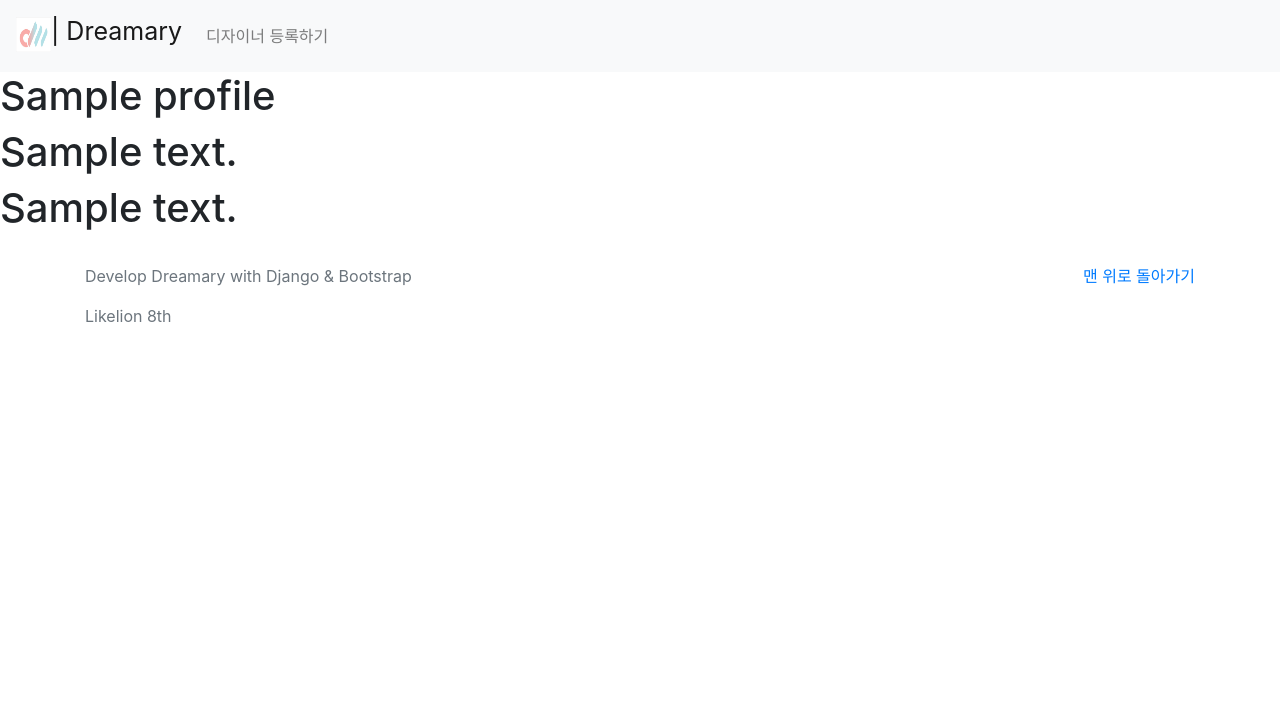
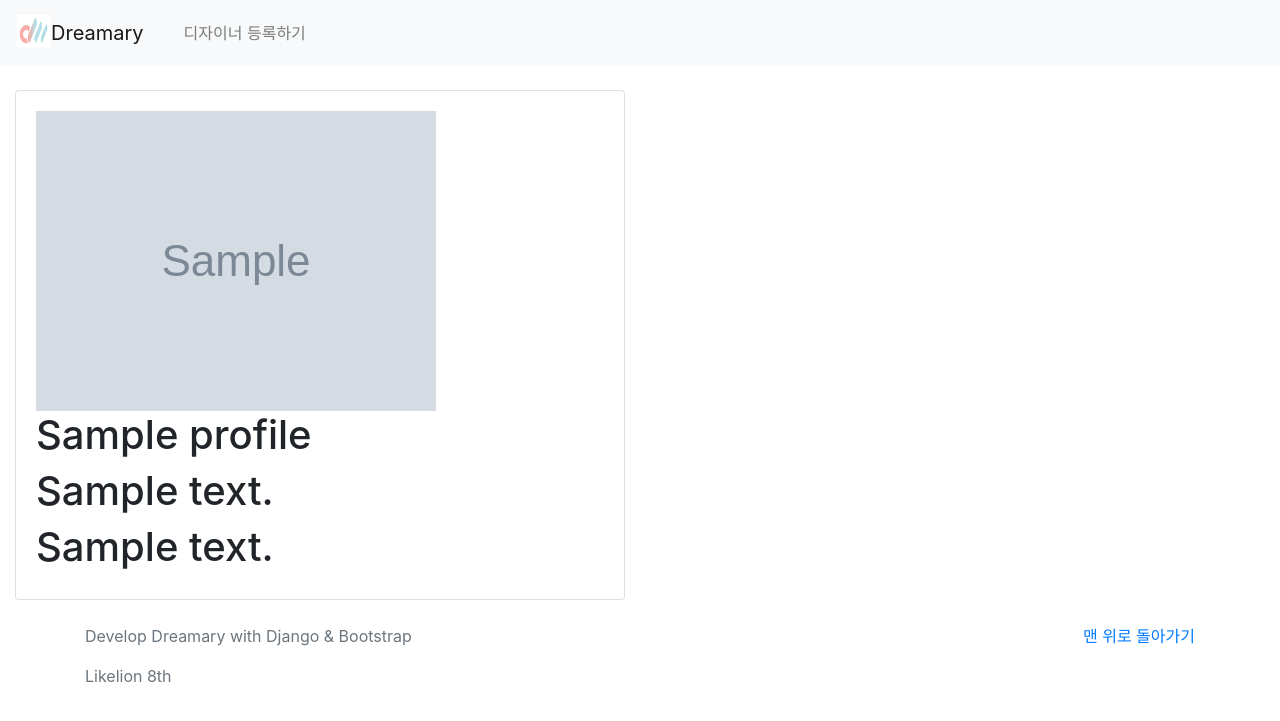
Before and after one commit to TwoShot22/Likelion_Dreamary, a Django app: page /profile/1/ in a window 1280 px wide. Shown: the top 721 px of the page. Run offline with Django 3.2, Linux system fonts and the light colour scheme; tables that the repository leaves empty hold one stand-in row (values such as "Sample post"); grey boxes marked "Sample" are stand-in pictures; some libraries are stand-ins or nearby versions.

Commit message:
Update Page Design - Not Completed

```diff
--- a/page/static/css/base.css
+++ b/page/static/css/base.css
@@ -3,7 +3,12 @@
     justify-content : space-between;
 }
 
+#logo{
+    display: flex;
+}
+
 label{
+    margin-bottom: 0rem;
     font-size : 25px;
 }
 
--- a/page/templates/base.html
+++ b/page/templates/base.html
@@ -54,8 +54,8 @@
 <body>
     <!-- Header -->
     <div id="navbar" class="navbar navbar-expand-lg navbar-light bg-light sticky-top">
-        <a class="navbar-brand" href="{% url 'home' %}"><img class="navbar-logo" src="{% static 'images/Dreamary_Logo.png' %}"
-                width="35" height="35" alt="Dreamary_Logo"><label>| Dreamary</label></a>
+        <a id="logo" class="navbar-brand align-self-center" href="{% url 'home' %}"><img class="navbar-logo" src="{% static 'images/Dreamary_Logo.png' %}"
+                width="35" height="35" alt="Dreamary_Logo"><label class="navbar-brand align-self-center">Dreamary</label></a>
         <div class="collapse navbar-collapse">
             <div class="navbar-nav">
                 <a class="nav-item nav-link" href="{% url 'new' %}">디자이너 등록하기</a>
--- a/page/templates/detail.html
+++ b/page/templates/detail.html
@@ -1,8 +1,22 @@
 {% extends 'base.html' %}
 {% load static %}
 
+{% block title %}디자이너 세부 프로필{% endblock %}
+
 {% block content %}
-    <h1>{{ profile.name }}</h1>
-    <h1>{{ profile.address }}</h1>
-    <h1>{{ profile.description }}</h1>
+<div class="container-fluid">
+    <div class="row">
+        <div class="col-md-6 center-align">
+            <br>
+            <div class="card">
+                <div class="card-body">
+                    <img src="{{ profile.image.url }}" alt="Designer_Profile_Image">
+                    <h1>{{ profile.name }}</h1>
+                    <h1>{{ profile.address }}</h1>
+                    <h1>{{ profile.description }}</h1>
+                </div>
+            </div>
+        </div>
+    </div>
+</div>
 {% endblock %}
--- a/page/templates/home.html
+++ b/page/templates/home.html
@@ -1,7 +1,7 @@
 {% extends 'base.html' %}
 {% load static %}
 
-{% block title %}Dreamary{% endblock %}
+{% block title %}드리머리 - 헤어 서비스 O2O{% endblock %}
 {% block link %}{% static 'css/home.css' %}{% endblock %}
 
 {% block content %}
@@ -41,7 +41,7 @@
           <p class="card-text">{{ profile.summary }}</p>
           <div class="d-flex justify-content-between align-items-center">
             <div class="btn-group">
-              <button type="button" class="btn btn-sm btn-outline-secondary">자세히 알아보기</button>
+              <a href="{% url 'detail' profile.id %}" class="btn btn-sm btn-outline-secondary">자세히 알아보기</a>
             </div>
           </div>
         </div>
--- a/page/templates/introduce.html
+++ b/page/templates/introduce.html
@@ -1,5 +1,7 @@
 {% extends 'base.html' %}
 {% load static %}
+
+{% block title %}드리머리 소개{% endblock %}
 
 {% block content %}
 <h1>서비스 소개</h1>
--- a/page/templates/new.html
+++ b/page/templates/new.html
@@ -1,9 +1,7 @@
 {% extends 'base.html' %}
 {% load static %}
 
-{% block title %}
-Register New Designer
-{% endblock %}
+{% block title %}디자이너로 등록하기{% endblock %}
 
 {% block content %}
 <form action="{% url 'create' %}" method="POST" enctype="multipart/form-data">
```
